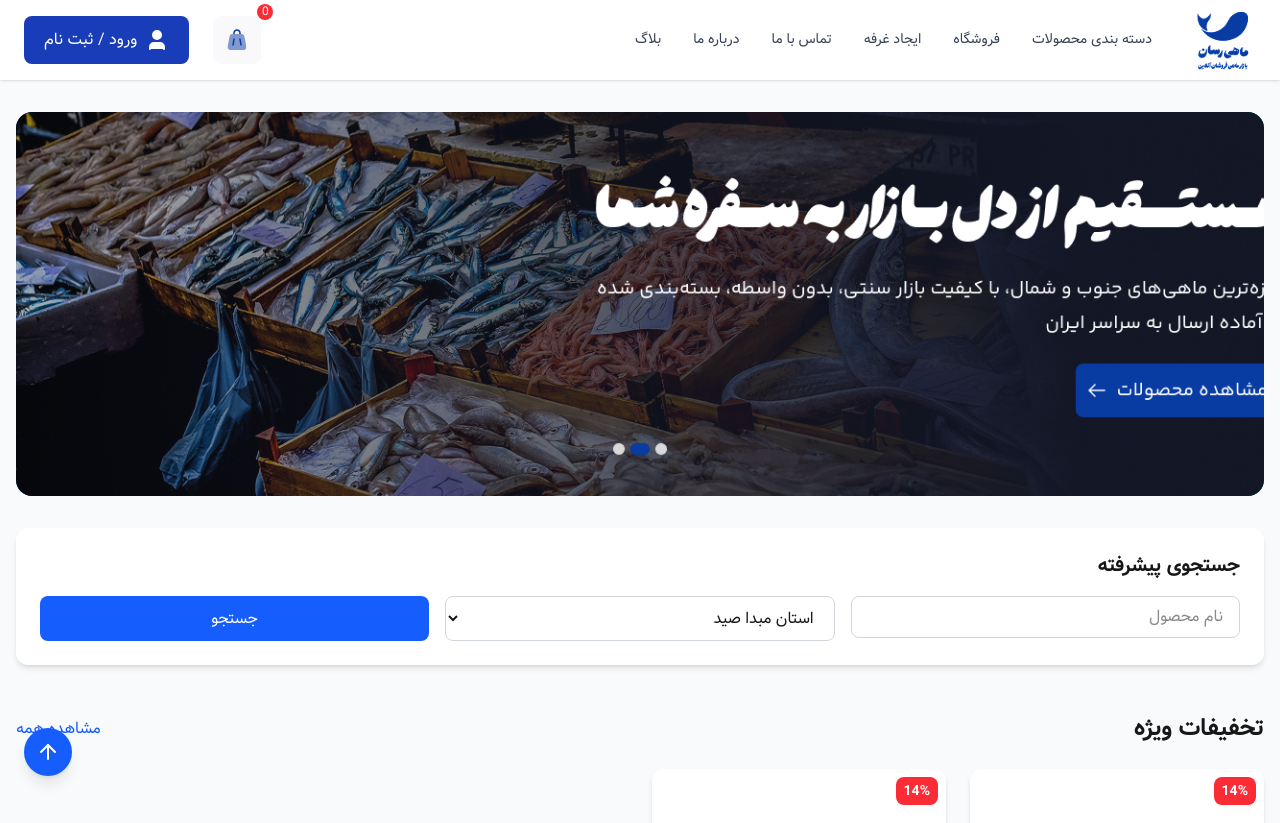
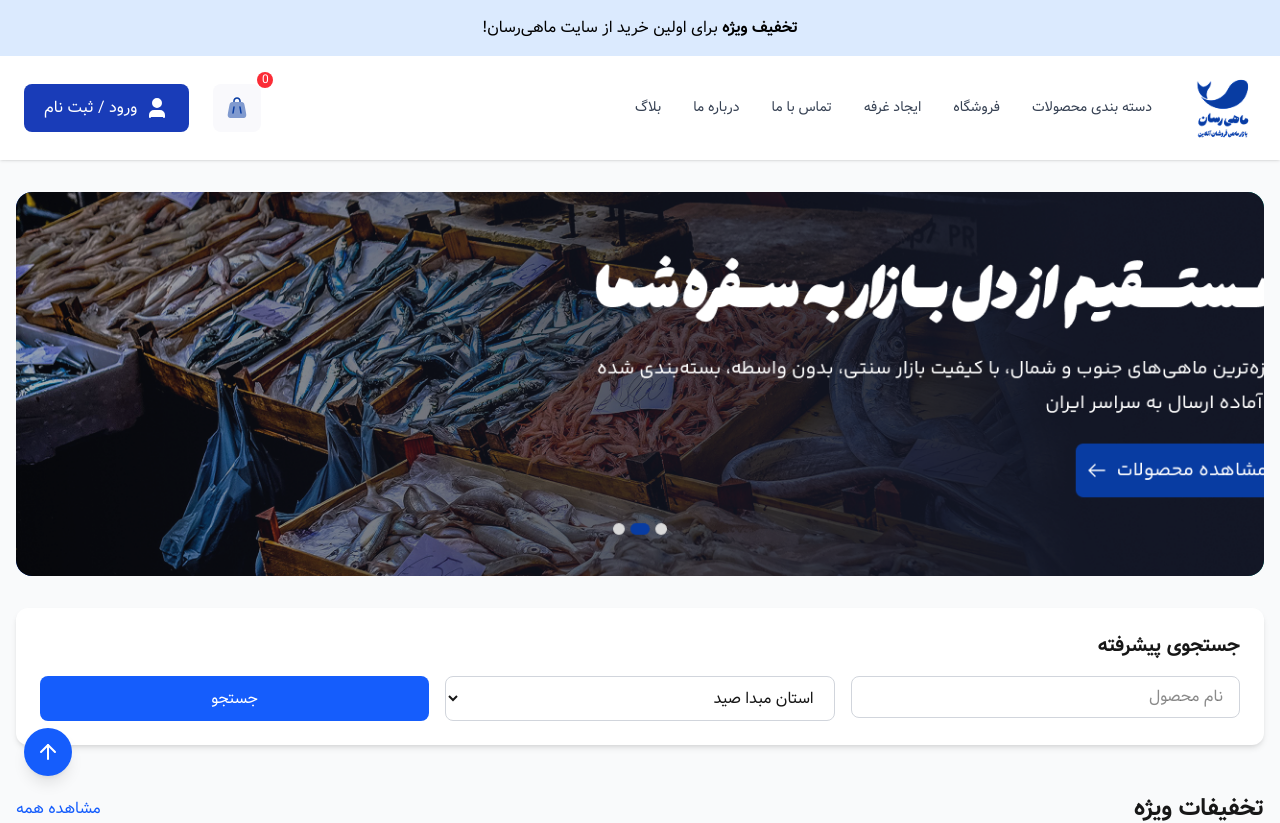
Before and after one commit to farzadadel92/mahiresan_mvp, a Next.js app: page / in a window 1280 px wide. Shown: the top 823 px of the page. Built offline with nearby package versions, Linux system fonts and the light colour scheme.

Commit message:
initiate the pnpm

```diff
--- a/src/components/General/Header.tsx
+++ b/src/components/General/Header.tsx
@@ -27,7 +27,13 @@ const Header = () => {
 
   return (
     <header className="bg-white shadow-sm sticky top-0 z-50">
-      <div className="container mx-auto px-4 sm:px-6">
+      <div className="flex items-center justify-center h-14 w-full bg-blue-100">
+        <p className="text-black">
+          <span className="font-bold">تخفیف ویژه</span> برای اولین خرید از سایت ماهی‌رسان!
+        </p>
+      </div>
+
+      <div className="container p-3 mx-auto px-4 sm:px-6">
         <div className="flex items-center justify-between h-20">
           <div className="flex items-center gap-10">
             {/* Logo */}
```
Also changed, not shown: 1 other file (tests, documents, lock files or other folders).
